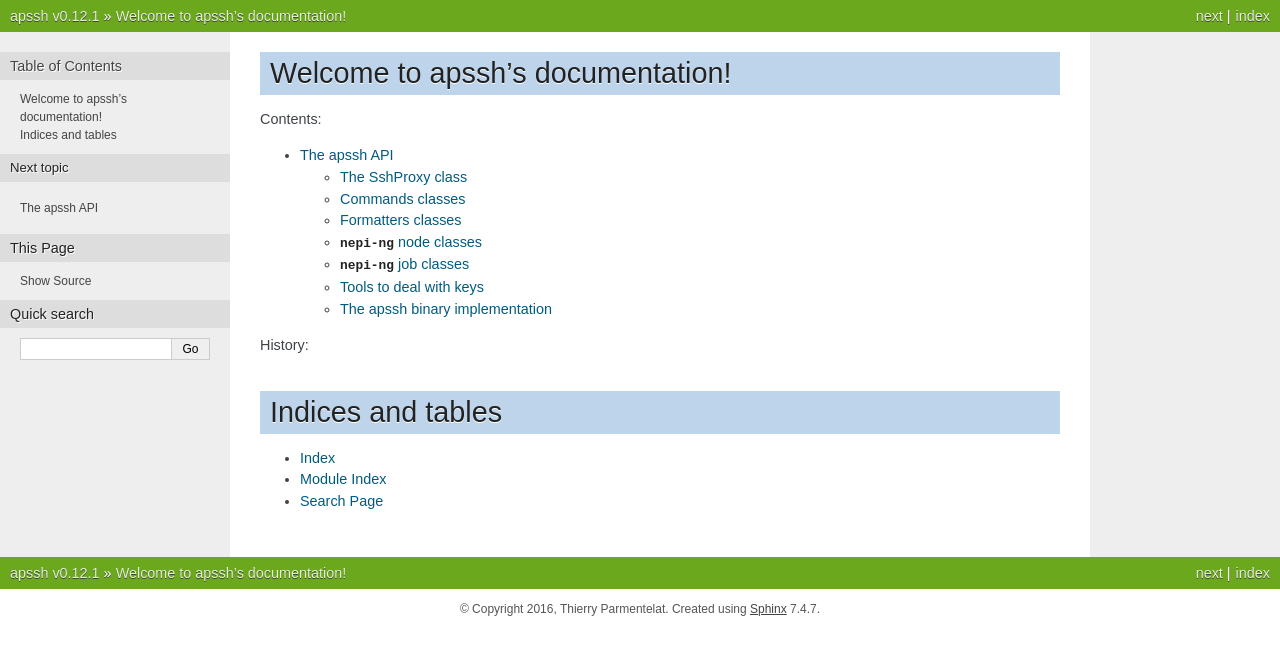
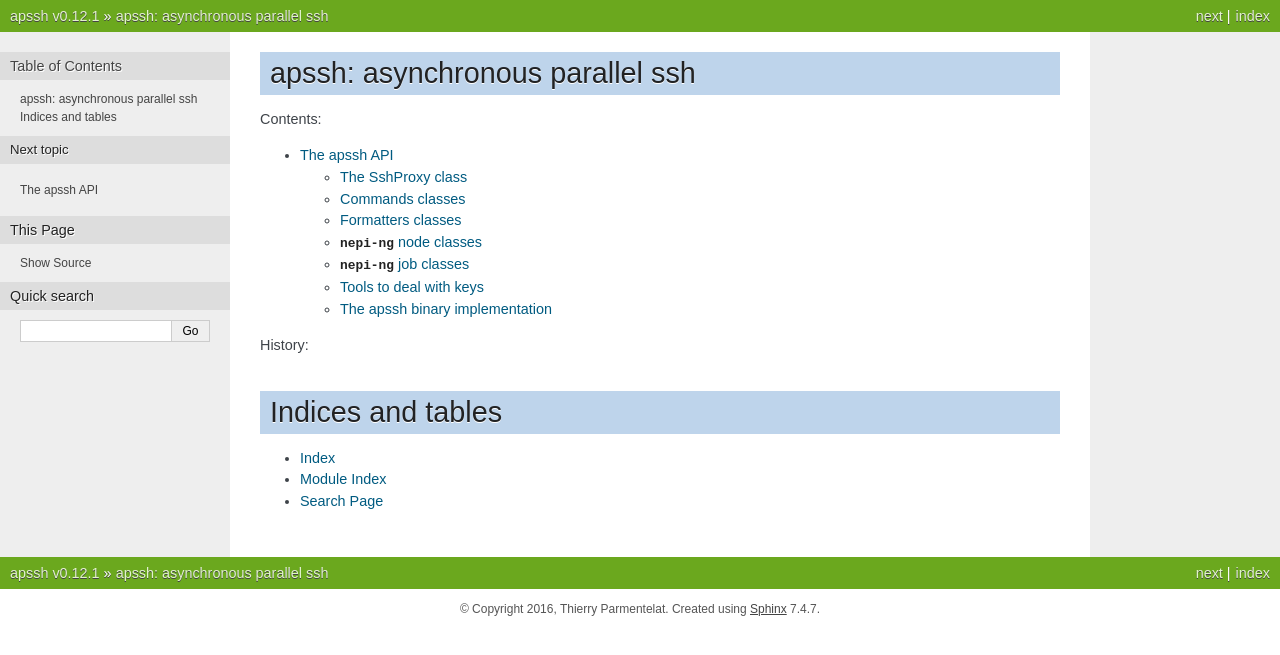
Before and after one commit to parmentelat/apssh, a Sphinx documentation site: the page built from sphinx/index.rst, in a window 1280 px wide. Shown: the top 655 px of the page. Built offline with Sphinx 7.4.7, drawn with Linux system fonts in a browser that asks for light colours.

Commit message:
change welcome title in readthedocs

```diff
--- a/sphinx/index.rst
+++ b/sphinx/index.rst
@@ -3,8 +3,8 @@
    You can adapt this file completely to your liking, but it should at least
    contain the root `toctree` directive.
 
-Welcome to apssh's documentation!
-=======================================
+apssh: asynchronous parallel ssh
+================================
 
 Contents:
 
```
